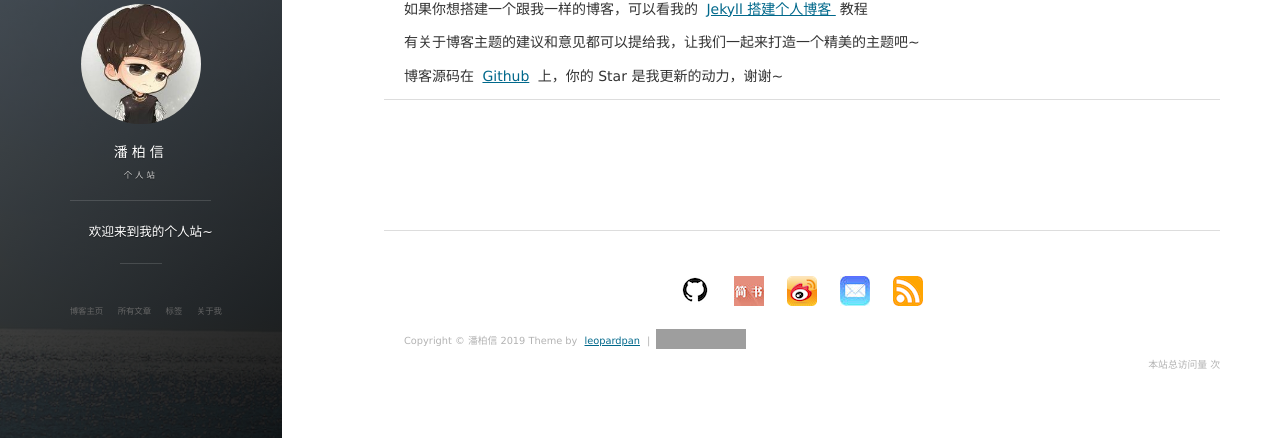
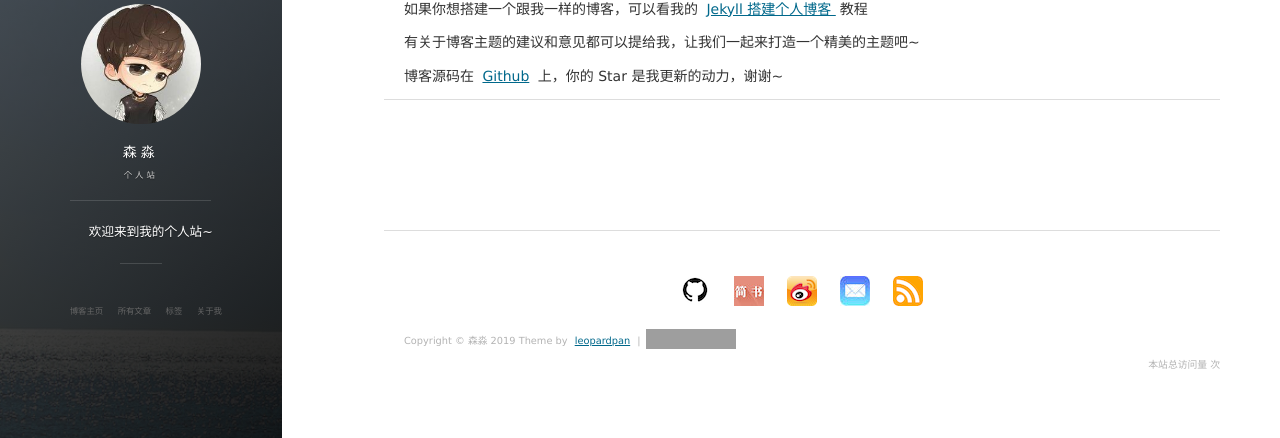
Before and after one commit to WebSite100/WebSite100.github.io, a Jekyll site: the page built from about.md, in a window 1280 px wide. Shown: the part 284-722 px from the top of the page. Built offline with Jekyll 4.4.1, drawn with Linux system fonts in a browser that asks for light colours; nearby versions of some CDN libraries; comment, search, counter and statistics services are not loaded; grey boxes are pictures that could not be loaded.

Commit message:
Update _config.yml

```diff
--- a/_config.yml
+++ b/_config.yml
@@ -1,12 +1,12 @@
 # Basic
-title: 潘柏信
+title: 森淼
 subtitle: 个人站
 description: 欢迎来到我的个人站~
 # 头像里面的标题
 avatarTitle: leopardpan
 # 头像里面的描述
 avatarDesc: iOS / 机器学习
-url: "http://baixin.io"
+url: "https://website100.github.io"
 
 # Comment
 comment:
```
